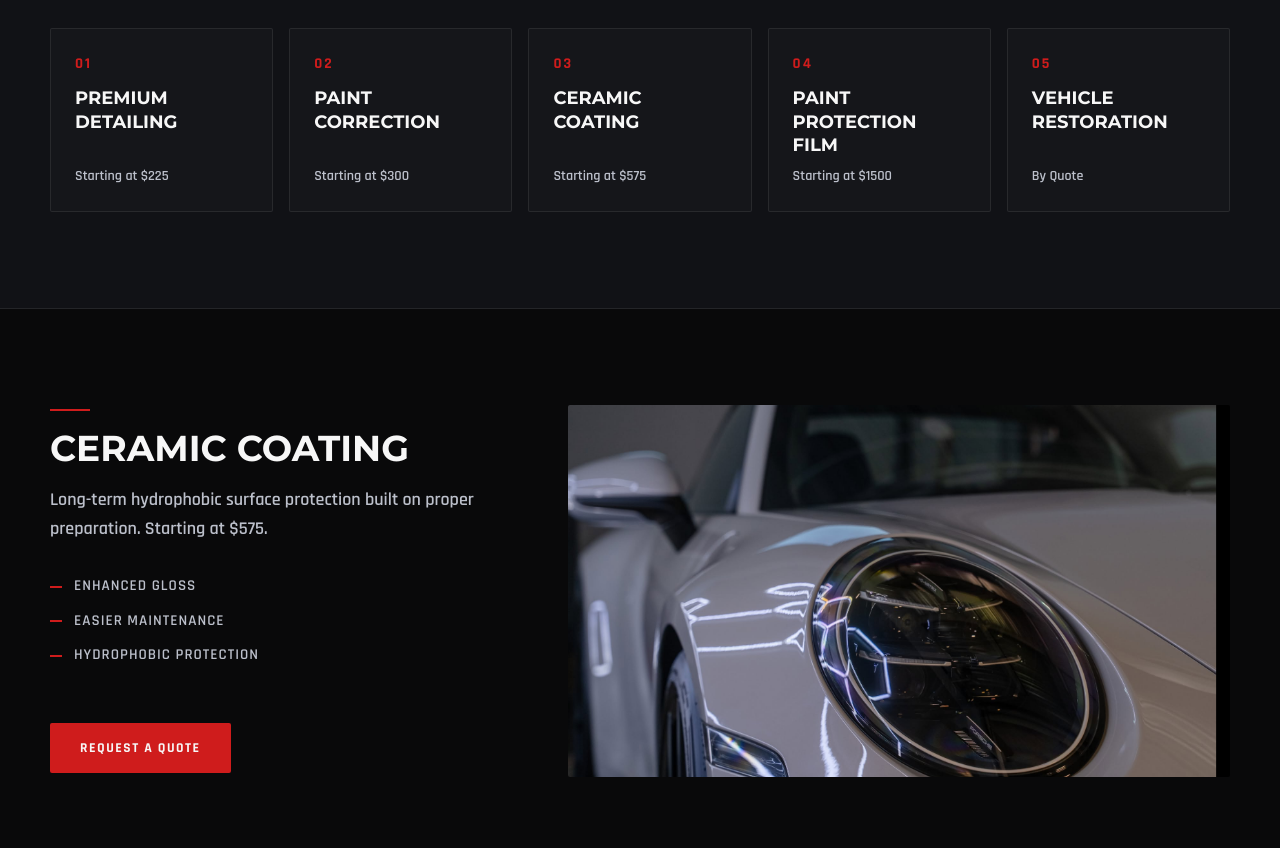
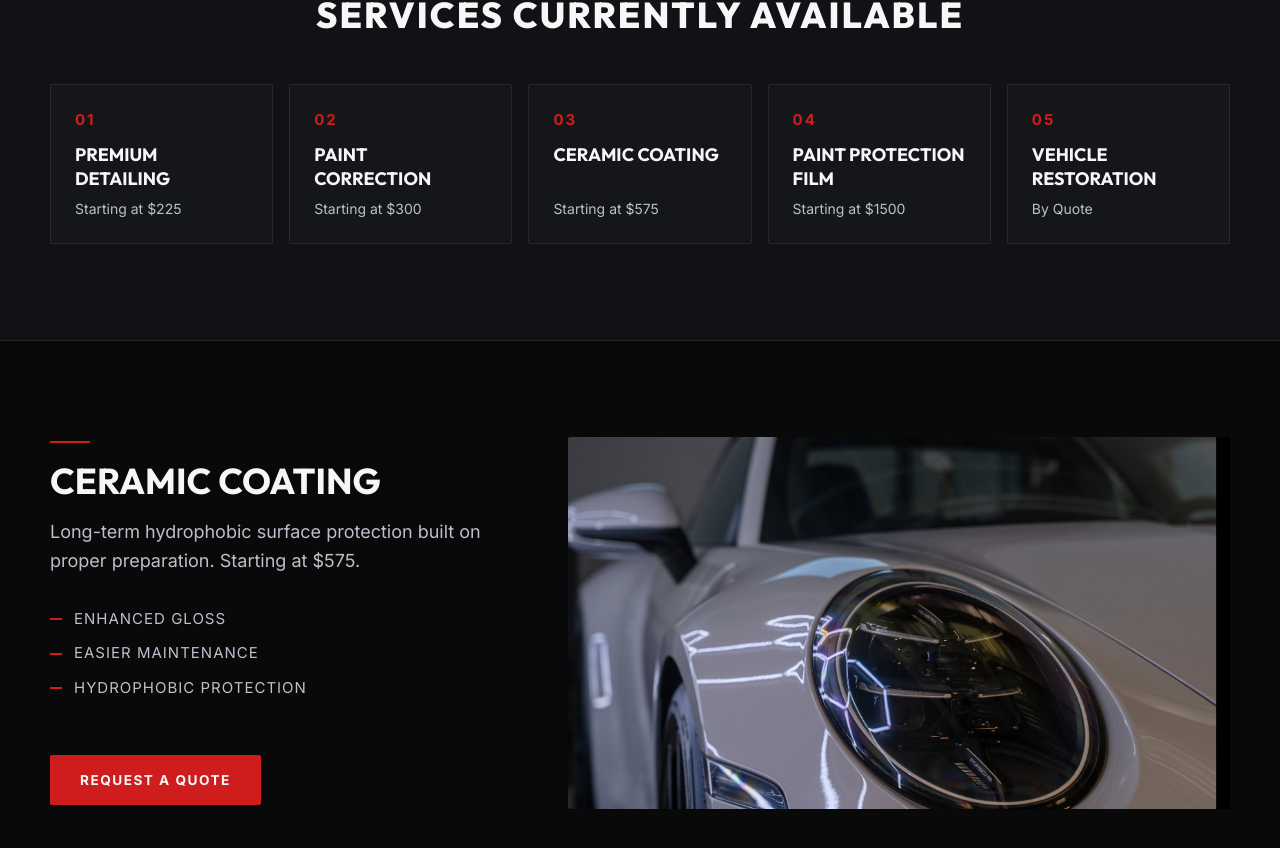
Before and after one commit to rouguemuse/d2design, a React (Vite) app: page / in a window 1280 px wide. Shown: the part 936-1784 px from the top of the page. Built offline with nearby package versions, Linux system fonts and the light colour scheme.

Commit message:
Update font pairing to Outfit and Inter

```diff
--- a/index.html
+++ b/index.html
@@ -8,7 +8,7 @@
     <!-- Google Fonts: Montserrat (headings), Manrope (body paragraphs) & Rajdhani (labels) -->
     <link rel="preconnect" href="https://fonts.googleapis.com" />
     <link rel="preconnect" href="https://fonts.gstatic.com" crossorigin />
-    <link href="https://fonts.googleapis.com/css2?family=Montserrat:wght@700;800&family=Manrope:wght@400;500;600;700&family=Rajdhani:wght@600;700&display=swap" rel="stylesheet" />
+    <link href="https://fonts.googleapis.com/css2?family=Outfit:wght@400;500;600;700;800;900&family=Inter:wght@300;400;500;600;700&display=swap" rel="stylesheet" />
   </head>
   <body>
     <div id="root"></div>
--- a/src/App.css
+++ b/src/App.css
@@ -8,11 +8,11 @@
   --glass-border: rgba(255, 255, 255, 0.08);
   --form-input-bg: rgba(11, 11, 11, 0.5);
   --form-input-focus-bg: rgba(11, 11, 11, 0.85);
-  --font-headings: 'Montserrat', system-ui, -apple-system, sans-serif;
-  --font-supporting: 'Rajdhani', system-ui, -apple-system, sans-serif;
+  --font-headings: 'Outfit', system-ui, -apple-system, sans-serif;
+  --font-supporting: 'Inter', system-ui, -apple-system, sans-serif;
 
   /* Responsive Typography */
-  --fs-h1: clamp(38px, 5vw, 56px);
+  --fs-h1: clamp(28px, 6vw, 56px);
   --fs-h2: clamp(28px, 4vw, 36px);
   --fs-body: clamp(17px, 1.5vw, 18px);
   --fs-label: clamp(14px, 1.2vw, 15px);
--- /dev/null
+++ b/update_fonts.cjs
@@ -0,0 +1,29 @@
+const fs = require('fs');
+
+// 1. Update index.html
+let html = fs.readFileSync('index.html', 'utf8');
+
+const oldFonts = `<link href="https://fonts.googleapis.com/css2?family=Montserrat:wght@700;800&family=Manrope:wght@400;500;600;700&family=Rajdhani:wght@600;700&display=swap" rel="stylesheet" />`;
+const newFonts = `<link href="https://fonts.googleapis.com/css2?family=Outfit:wght@400;500;600;700;800;900&family=Inter:wght@300;400;500;600;700&display=swap" rel="stylesheet" />`;
+
+if(html.includes(oldFonts)) {
+    html = html.replace(oldFonts, newFonts);
+} else {
+    html = html.replace(/<link href="https:\/\/fonts\.googleapis\.com\/css2\?[^"]+" rel="stylesheet" \/>/, newFonts);
+}
+fs.writeFileSync('index.html', html, 'utf8');
+
+// 2. Update App.css
+let css = fs.readFileSync('src/App.css', 'utf8');
+
+css = css.replace(/--font-headings:\s*[^;]+;/, `--font-headings: 'Outfit', system-ui, -apple-system, sans-serif;`);
+css = css.replace(/--font-supporting:\s*[^;]+;/, `--font-supporting: 'Inter', system-ui, -apple-system, sans-serif;`);
+
+// ensure body uses Inter if it was using Manrope directly
+css = css.replace(/font-family:\s*'Manrope'[^;]*;/g, `font-family: var(--font-supporting);`);
+css = css.replace(/font-family:\s*'Rajdhani'[^;]*;/g, `font-family: var(--font-supporting);`);
+css = css.replace(/font-family:\s*'Montserrat'[^;]*;/g, `font-family: var(--font-headings);`);
+
+fs.writeFileSync('src/App.css', css, 'utf8');
+
+console.log("Font pairing updated.");
```
Also changed, not shown: fix_h1.cjs (added, +8 -0 lines).
